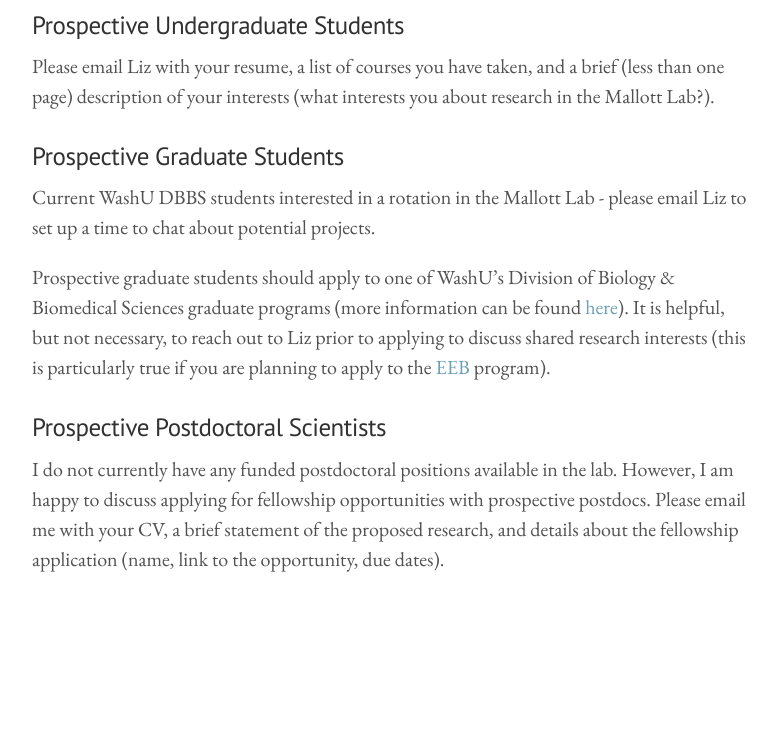
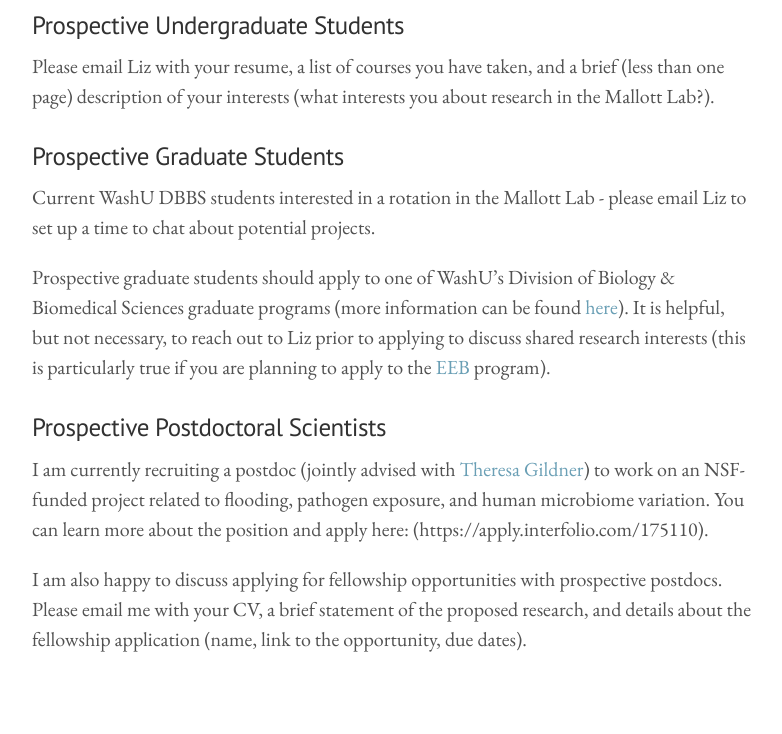
Before and after one commit to Mallott-Lab/Mallott-Lab.github.io, a Jekyll site: the page built from joining.md, in a window 1280 px wide. Shown: the part 530-1264 px from the top of the page, without its empty margins (248-1030 px from the left). Built offline with Jekyll 4.4.1, drawn with Linux system fonts in a browser that asks for light colours; before the commit the page ends 1184 px from its top, so only the background shows below that.

Commit message:
Update joining.md

```diff
--- a/joining.md
+++ b/joining.md
@@ -18,4 +18,6 @@
 
 ### Prospective Postdoctoral Scientists
 
-I do not currently have any funded postdoctoral positions available in the lab. However, I am happy to discuss applying for fellowship opportunities with prospective postdocs. Please email me with your CV, a brief statement of the proposed research, and details about the fellowship application (name, link to the opportunity, due dates).
+I am currently recruiting a postdoc (jointly advised with [Theresa Gildner](https://www.reachresearch.org)) to work on an NSF-funded project related to flooding, pathogen exposure, and human microbiome variation. You can learn more about the position and apply here: (https://apply.interfolio.com/175110).
+
+I am also happy to discuss applying for fellowship opportunities with prospective postdocs. Please email me with your CV, a brief statement of the proposed research, and details about the fellowship application (name, link to the opportunity, due dates).
```
